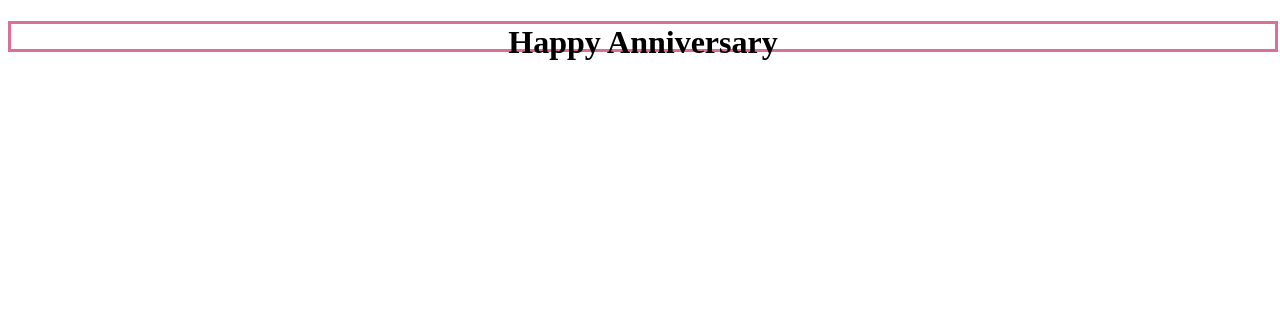
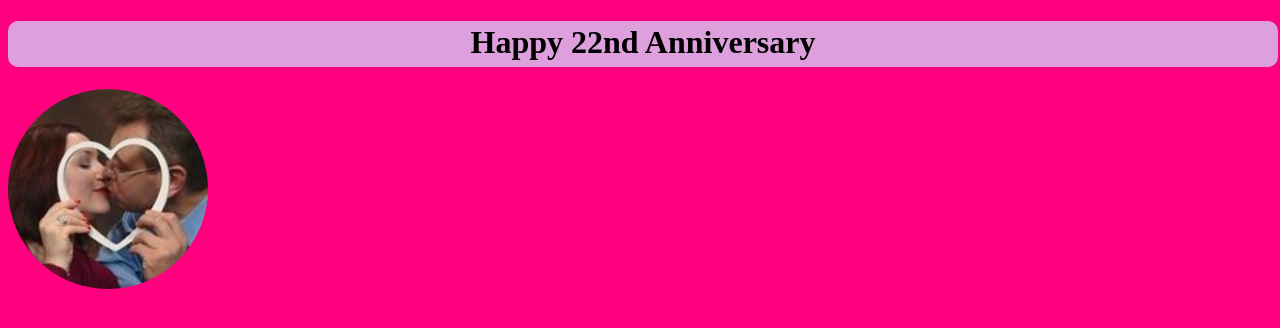
Before and after one commit to NoiceGamingYT/Happy-22nd-Anniversary-, a plain HTML site: page index.html in a window 1280 px wide. Drawn offline with Linux system fonts and the light colour scheme.

Commit message:
Add files via upload

```diff
--- a/index.html
+++ b/index.html
@@ -6,10 +6,17 @@
     <title>Happy Anniversary</title>
     <style>
         h1{text-align: center;
-           border: palevioletred 3px solid; width: 100%; height: 25px;}
+           border: plum 3px solid; width: 100%; height: 40px;
+           background-color: plum; border-radius: 10px;}
+           img{border-radius: 50%;
+           width: 200px; height: 200px;}
+           body{background-color: #FF007F;}
+           h3{text-align: left;}
+
     </style>
 </head>
 <body>
-    <h1>Happy Anniversary</h1>
+    <h1>Happy 22nd Anniversary</h1>
+    <img src="pic.jpg">
 </body>
 </html>
```
Also changed, not shown: pic.jpg (added).
